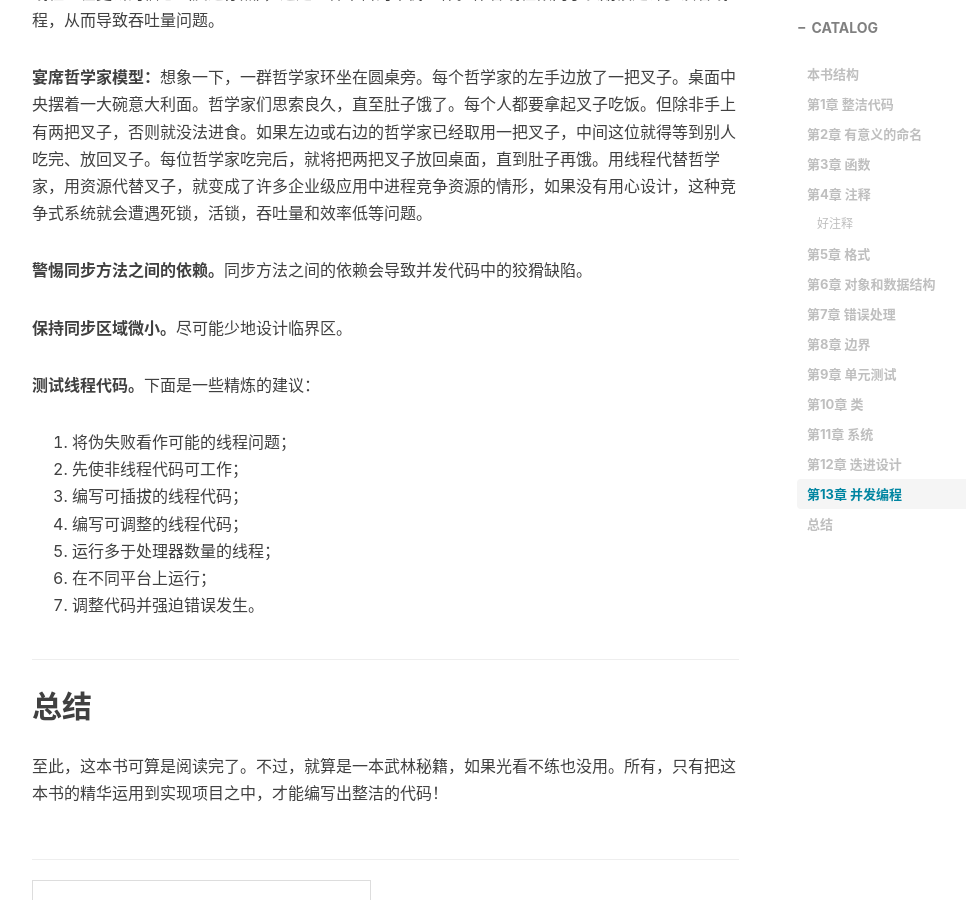
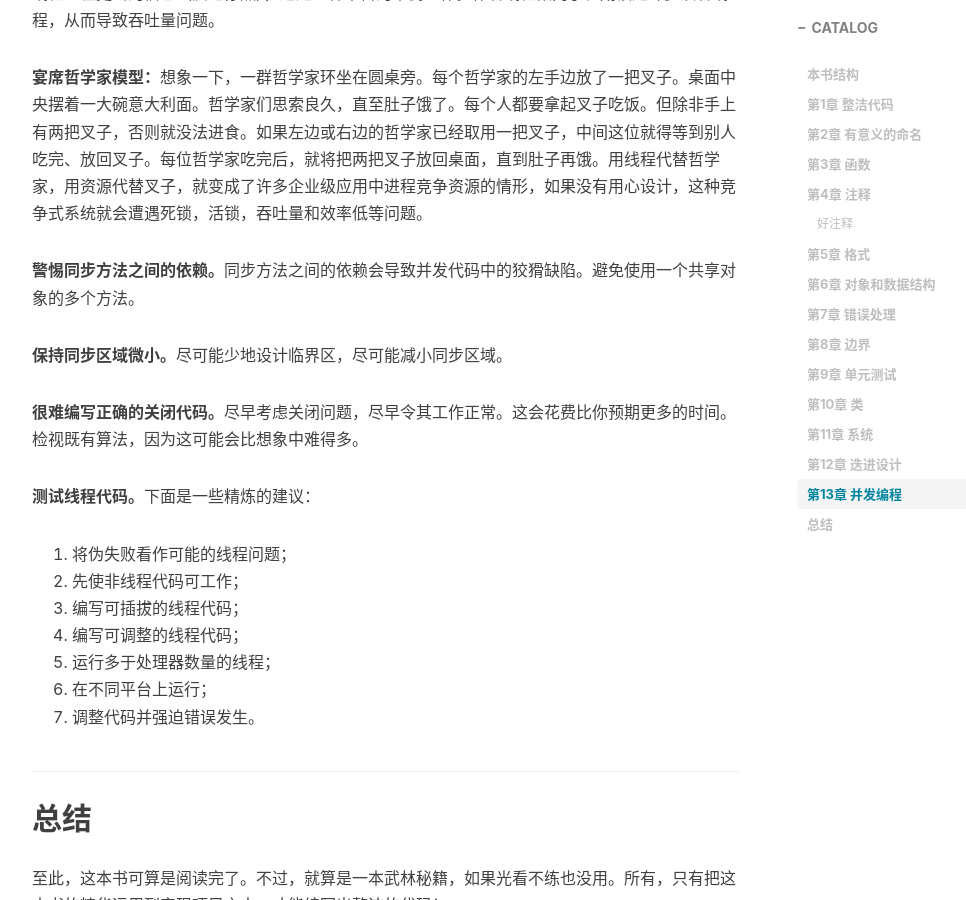
Before and after one commit to wudashan/wudashan.github.io, a Jekyll site: the page built from _posts/2017-05-03-Clean-Code-Read-Notes.markdown, in a window 1280 px wide and 900 px high, scrolled down 8931 px. Shown: the whole window, without its empty margins (233-1199 px from the left). Built offline with Jekyll 4.4.1, drawn with Linux system fonts in a browser that asks for light colours; nearby versions of some CDN libraries; comment, search, counter and statistics services are not loaded.

Commit message:
更新第十三章

```diff
--- a/_posts/2017-05-03-Clean-Code-Read-Notes.markdown
+++ b/_posts/2017-05-03-Clean-Code-Read-Notes.markdown
@@ -242,8 +242,6 @@ String outputDir = context.getOptions().getScratchDir().getAbsolutePath();
  3. 并发缺陷并非总能重现，所以常被看做偶发事件而忽略，未被当做真的缺陷看待；
  4. 并发常常需要对设计策略的根本性修改。
 
-
-
 并发防御原则：
 
  1. 单一权责原则
@@ -261,9 +259,11 @@ String outputDir = context.getOptions().getScratchDir().getAbsolutePath();
 **宴席哲学家模型：**想象一下，一群哲学家环坐在圆桌旁。每个哲学家的左手边放了一把叉子。桌面中央摆着一大碗意大利面。哲学家们思索良久，直至肚子饿了。每个人都要拿起叉子吃饭。但除非手上有两把叉子，否则就没法进食。如果左边或右边的哲学家已经取用一把叉子，中间这位就得等到别人吃完、放回叉子。每位哲学家吃完后，就将把两把叉子放回桌面，直到肚子再饿。用线程代替哲学家，用资源代替叉子，就变成了许多企业级应用中进程竞争资源的情形，如果没有用心设计，这种竞争式系统就会遭遇死锁，活锁，吞吐量和效率低等问题。
 
 
-**警惕同步方法之间的依赖。**同步方法之间的依赖会导致并发代码中的狡猾缺陷。
+**警惕同步方法之间的依赖。**同步方法之间的依赖会导致并发代码中的狡猾缺陷。避免使用一个共享对象的多个方法。
 
-**保持同步区域微小。**尽可能少地设计临界区。
+**保持同步区域微小。**尽可能少地设计临界区，尽可能减小同步区域。
+
+**很难编写正确的关闭代码。**尽早考虑关闭问题，尽早令其工作正常。这会花费比你预期更多的时间。检视既有算法，因为这可能会比想象中难得多。
 
 **测试线程代码。**下面是一些精炼的建议：
 
```
